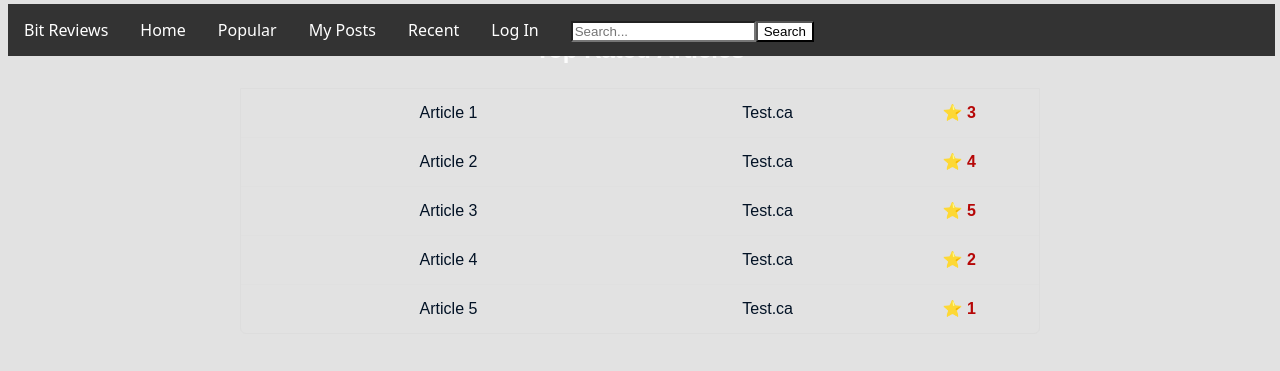
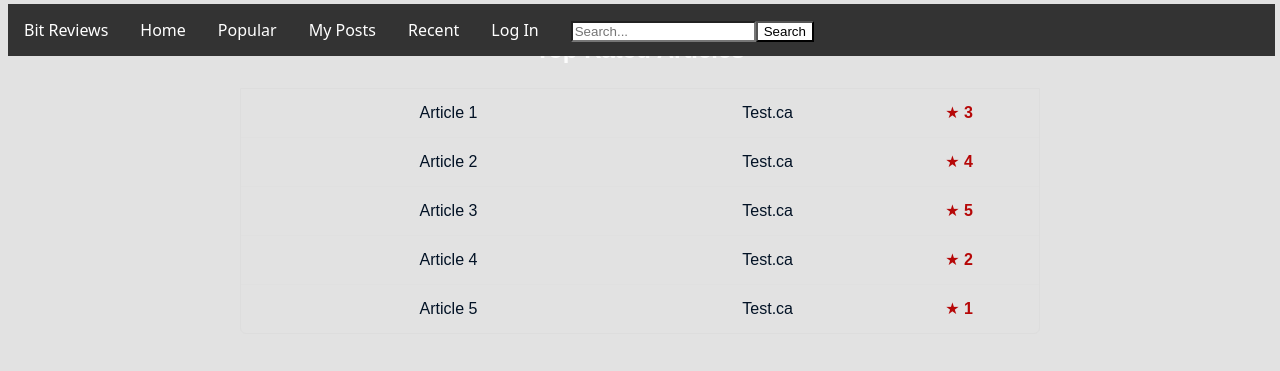
Before and after one commit to pfirlotte-rrc/COMP-4002-Project, a React (Vite) app in the folder vite-project/: page / in a window 1280 px wide. Shown: the top 371 px of the page. Built offline with nearby package versions, Linux system fonts and the light colour scheme.

Commit message:
fixed star emoji.

```diff
--- a/vite-project/src/components/rated-list/Landing.tsx
+++ b/vite-project/src/components/rated-list/Landing.tsx
@@ -57,7 +57,7 @@ function ArticleListItem(
         <li className="article-item">
             <a href="#">{title}</a>
             <a href="#">{articleLink}</a>
-            <span className="article-item-rating"> ⭐ {rating} </span>
+            <span className="article-item-rating"> ★ {rating} </span>
         </li>
     );
 }
```
